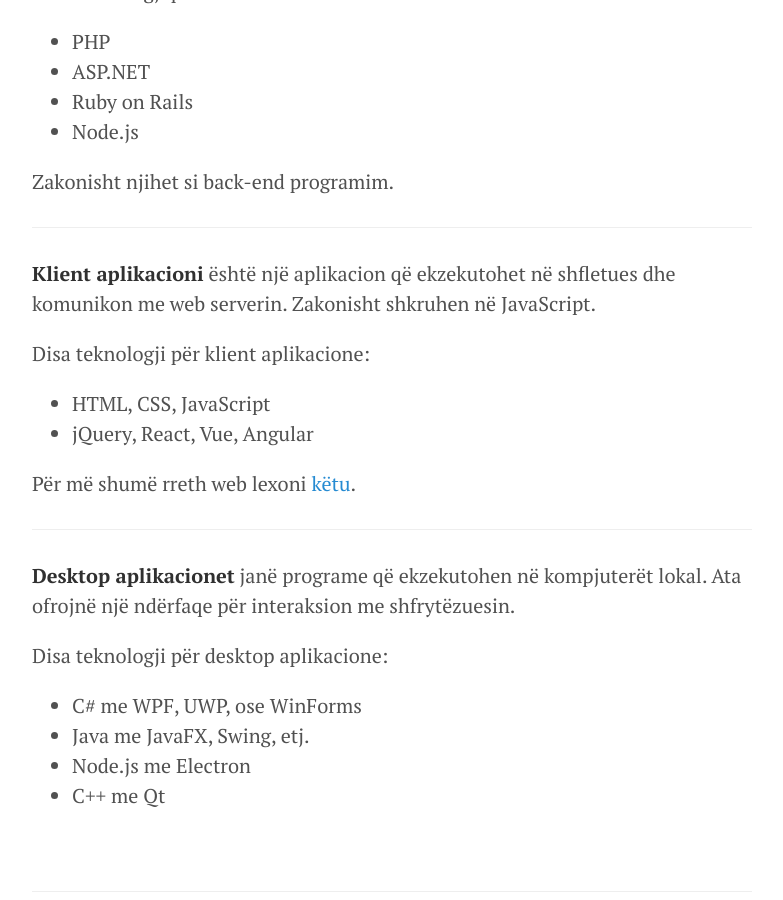
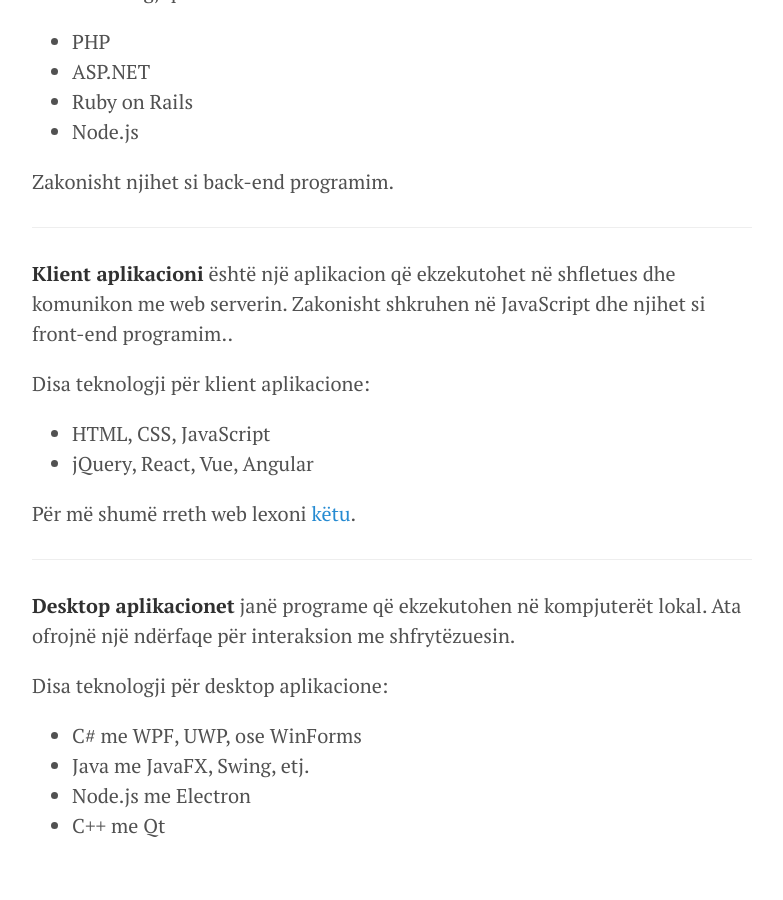
Before and after one commit to edongashi/edongashi.github.io, a Jekyll site: the page built from lendet/gjuhe-programuese/paradigmat-programuese.md, in a window 1280 px wide and 900 px high, scrolled down 3949 px. Shown: the whole window, without its empty margins (248-1031 px from the left). Built offline with Jekyll 4.4.1, drawn with Linux system fonts in a browser that asks for light colours; our own code applies the rules of GitHub Pages for plain Markdown files.

Commit message:
plotesim

```diff
--- a/lendet/gjuhe-programuese/paradigmat-programuese.md
+++ b/lendet/gjuhe-programuese/paradigmat-programuese.md
@@ -142,7 +142,7 @@
 
 ---
 
-**Klient aplikacioni** është një aplikacion që ekzekutohet në shfletues dhe komunikon me web serverin. Zakonisht shkruhen në JavaScript.
+**Klient aplikacioni** është një aplikacion që ekzekutohet në shfletues dhe komunikon me web serverin. Zakonisht shkruhen në JavaScript dhe njihet si front-end programim..
 
 Disa teknologji për klient aplikacione:
 
```
